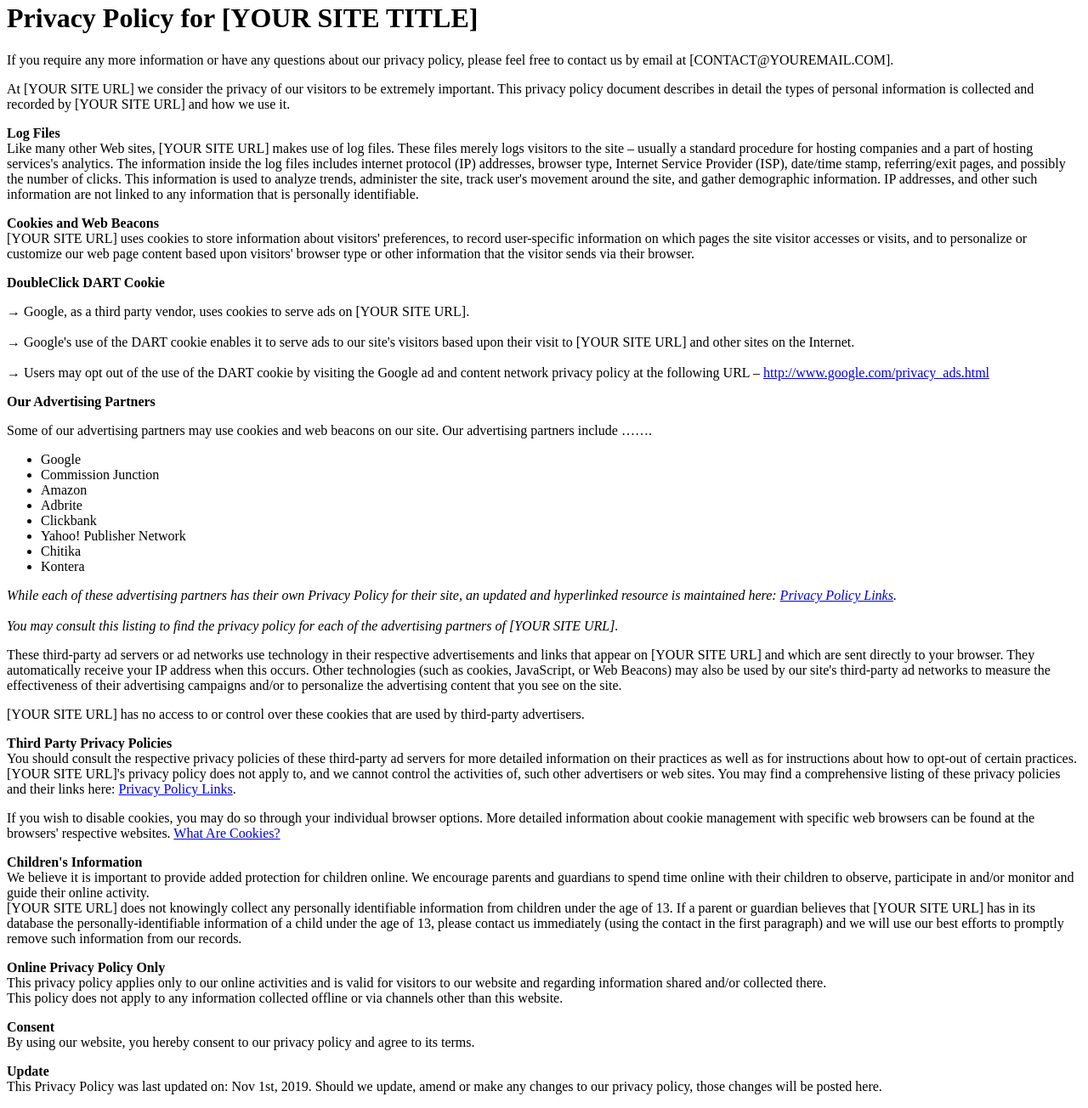
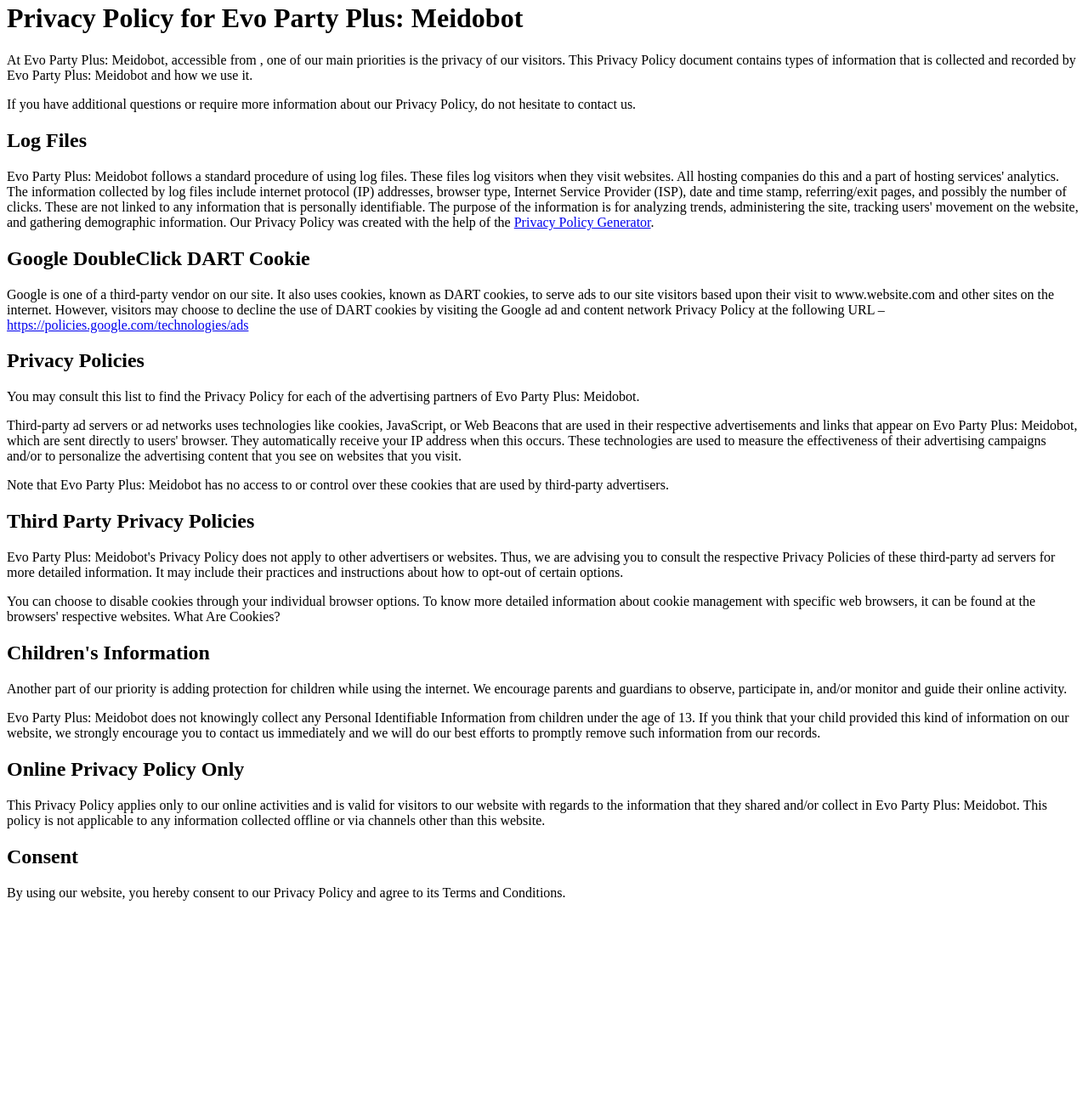
Before and after one commit to BAEdwinB/BAedwinB, a plain HTML site: page PrivacyPolicy/EPP-Meidobot.html in a window 1280 px wide. Shown: the part 18-1322 px from the top of the page at 85% size. After the commit the page ends 1094 px from the top, so only its background shows below. Drawn offline with Linux system fonts and the light colour scheme.

Commit message:
Proper EPP Meidobot Privacy Policy
Used proper privacy policy derived from privacy policy generator

```diff
--- a/PrivacyPolicy/EPP-Meidobot.html
+++ b/PrivacyPolicy/EPP-Meidobot.html
@@ -1,47 +1,48 @@
 <!DOCTYPE html>
 <html>
 <body>
-<h1> Privacy Policy for [YOUR SITE TITLE]</h1>
-<p> If you require any more information or have any questions about our privacy policy, please feel free to contact us by email at [CONTACT@YOUREMAIL.COM].</p>
-<p>At [YOUR SITE URL] we consider the privacy of our visitors to be extremely important. This privacy policy document describes in detail the types of personal information is collected and recorded by [YOUR SITE URL] and how we use it. </p>
-<p> <b>Log Files</b><br /> Like many other Web sites, [YOUR SITE URL] makes use of log files. These files merely logs visitors to the site – usually a standard procedure for hosting companies and a part of hosting services's analytics. The information inside the log files includes internet protocol (IP) addresses, browser type, Internet Service Provider (ISP), date/time stamp, referring/exit pages, and possibly the number of clicks. This information is used to analyze trends, administer the site, track user's movement around the site, and gather demographic information. IP addresses, and other such information are not linked to any information that is personally identifiable. </p>
-<p> <b>Cookies and Web Beacons</b><br />[YOUR SITE URL] uses cookies to store information about visitors' preferences, to record user-specific information on which pages the site visitor accesses or visits, and to personalize or customize our web page content based upon visitors' browser type or other information that the visitor sends via their browser. </p>
-<p><b>DoubleClick DART Cookie</b><br /> </p>
-<p>
-→ Google, as a third party vendor, uses cookies to serve ads on [YOUR SITE URL].<br /><br />
-→ Google's use of the DART cookie enables it to serve ads to our site's visitors based upon their visit to [YOUR SITE URL] and other sites on the Internet. <br /><br />
-→ Users may opt out of the use of the DART cookie by visiting the Google ad and content network privacy policy at the following URL – <a href="http://www.google.com/privacy_ads.html">http://www.google.com/privacy_ads.html</a> </p>
-<p><b>Our Advertising Partners</b><br /> </p>
-<p> Some of our advertising partners may use cookies and web beacons on our site. Our advertising partners include ……. <br /></p>
-<ul>
-<li>Google</li>
-<li>Commission Junction</li>
-<li>Amazon</li>
-<li>Adbrite</li>
-<li>Clickbank</li>
-<li>Yahoo! Publisher Network</li>
-<li>Chitika</li>
-<li>Kontera</li>
-</ul>
-<p><em>While each of these advertising partners has their own Privacy Policy for their site, an updated and hyperlinked resource is maintained here: <a href="https://www.privacypolicyonline.com/privacy-policy-links/">Privacy Policy Links</a>.<br /> <br />
-You may consult this listing to find the privacy policy for each of the advertising partners of [YOUR SITE URL].</em></p>
-<p> These third-party ad servers or ad networks use technology in their respective advertisements and links that appear on [YOUR SITE URL] and which are sent directly to your browser. They automatically receive your IP address when this occurs. Other technologies (such as cookies, JavaScript, or Web Beacons) may also be used by our site's third-party ad networks to measure the effectiveness of their advertising campaigns and/or to personalize the advertising content that you see on the site. </p>
-<p> [YOUR SITE URL] has no access to or control over these cookies that are used by third-party advertisers. </p>
-</p>
-<p><b>Third Party Privacy Policies</b><br />
-You should consult the respective privacy policies of these third-party ad servers for more detailed information on their practices as well as for instructions about how to opt-out of certain practices. [YOUR SITE URL]'s privacy policy does not apply to, and we cannot control the activities of, such other advertisers or web sites. You may find a comprehensive listing of these privacy policies and their links here: <a href="https://www.privacypolicyonline.com/privacy-policy-links/" title="Privacy Policy Links">Privacy Policy Links</a>.</p>
-<p> If you wish to disable cookies, you may do so through your individual browser options. More detailed information about cookie management with specific web browsers can be found at the browsers' respective websites. <a href="https://www.privacypolicyonline.com/what-are-cookies/" >What Are Cookies?</a></p>
-<p><strong>Children's Information</strong><br />We believe it is important to provide added protection for children online. We encourage parents and guardians to spend time online with their children to observe, participate in and/or monitor and guide their online activity.<br />
-[YOUR SITE URL] does not knowingly collect any personally identifiable information from children under the age of 13.  If a parent or guardian believes that [YOUR SITE URL] has in its database the personally-identifiable information of a child under the age of 13, please contact us immediately (using the contact in the first paragraph) and we will use our best efforts to promptly remove such information from our records.</p>
-<p>
-<b>Online Privacy Policy Only</b><br />
-This privacy policy applies only to our online activities and is valid for visitors to our website and regarding information shared and/or collected there.<br />
-This policy does not apply to any information collected offline or via channels other than this website.</p>
-<p><b>Consent</b><br />
-By using our website, you hereby consent to our privacy policy and agree to its terms.
-</p>
-<p><b>Update</b><br />This Privacy Policy was last updated on: Nov 1st, 2019. Should we update, amend or make any changes to our privacy policy, those changes will be posted here.</p>
-<p><!-- END of Privacy Policy || Generated by http://www.PrivacyPolicyOnline.com || --></p>
-<p>
+<h1>Privacy Policy for Evo Party Plus: Meidobot</h1>
+
+<p>At Evo Party Plus: Meidobot, accessible from  , one of our main priorities is the privacy of our visitors. This Privacy Policy document contains types of information that is collected and recorded by Evo Party Plus: Meidobot and how we use it.</p>
+
+<p>If you have additional questions or require more information about our Privacy Policy, do not hesitate to contact us.</p>
+
+<h2>Log Files</h2>
+
+<p>Evo Party Plus: Meidobot follows a standard procedure of using log files. These files log visitors when they visit websites. All hosting companies do this and a part of hosting services' analytics. The information collected by log files include internet protocol (IP) addresses, browser type, Internet Service Provider (ISP), date and time stamp, referring/exit pages, and possibly the number of clicks. These are not linked to any information that is personally identifiable. The purpose of the information is for analyzing trends, administering the site, tracking users' movement on the website, and gathering demographic information. Our Privacy Policy was created with the help of the <a href="https://www.privacypolicyonline.com/privacy-policy-generator/">Privacy Policy Generator</a>.</p>
+
+
+<h2>Google DoubleClick DART Cookie</h2>
+
+<p>Google is one of a third-party vendor on our site. It also uses cookies, known as DART cookies, to serve ads to our site visitors based upon their visit to www.website.com and other sites on the internet. However, visitors may choose to decline the use of DART cookies by visiting the Google ad and content network Privacy Policy at the following URL – <a href="https://policies.google.com/technologies/ads">https://policies.google.com/technologies/ads</a></p>
+
+
+<h2>Privacy Policies</h2>
+
+<P>You may consult this list to find the Privacy Policy for each of the advertising partners of Evo Party Plus: Meidobot.</p>
+
+<p>Third-party ad servers or ad networks uses technologies like cookies, JavaScript, or Web Beacons that are used in their respective advertisements and links that appear on Evo Party Plus: Meidobot, which are sent directly to users' browser. They automatically receive your IP address when this occurs. These technologies are used to measure the effectiveness of their advertising campaigns and/or to personalize the advertising content that you see on websites that you visit.</p>
+
+<p>Note that Evo Party Plus: Meidobot has no access to or control over these cookies that are used by third-party advertisers.</p>
+
+<h2>Third Party Privacy Policies</h2>
+
+<p>Evo Party Plus: Meidobot's Privacy Policy does not apply to other advertisers or websites. Thus, we are advising you to consult the respective Privacy Policies of these third-party ad servers for more detailed information. It may include their practices and instructions about how to opt-out of certain options. </p>
+
+<p>You can choose to disable cookies through your individual browser options. To know more detailed information about cookie management with specific web browsers, it can be found at the browsers' respective websites. What Are Cookies?</p>
+
+<h2>Children's Information</h2>
+
+<p>Another part of our priority is adding protection for children while using the internet. We encourage parents and guardians to observe, participate in, and/or monitor and guide their online activity.</p>
+
+<p>Evo Party Plus: Meidobot does not knowingly collect any Personal Identifiable Information from children under the age of 13. If you think that your child provided this kind of information on our website, we strongly encourage you to contact us immediately and we will do our best efforts to promptly remove such information from our records.</p>
+
+<h2>Online Privacy Policy Only</h2>
+
+<p>This Privacy Policy applies only to our online activities and is valid for visitors to our website with regards to the information that they shared and/or collect in Evo Party Plus: Meidobot. This policy is not applicable to any information collected offline or via channels other than this website.</p>
+
+<h2>Consent</h2>
+
+<p>By using our website, you hereby consent to our Privacy Policy and agree to its Terms and Conditions.</p>
 </body>
 </html>
```
